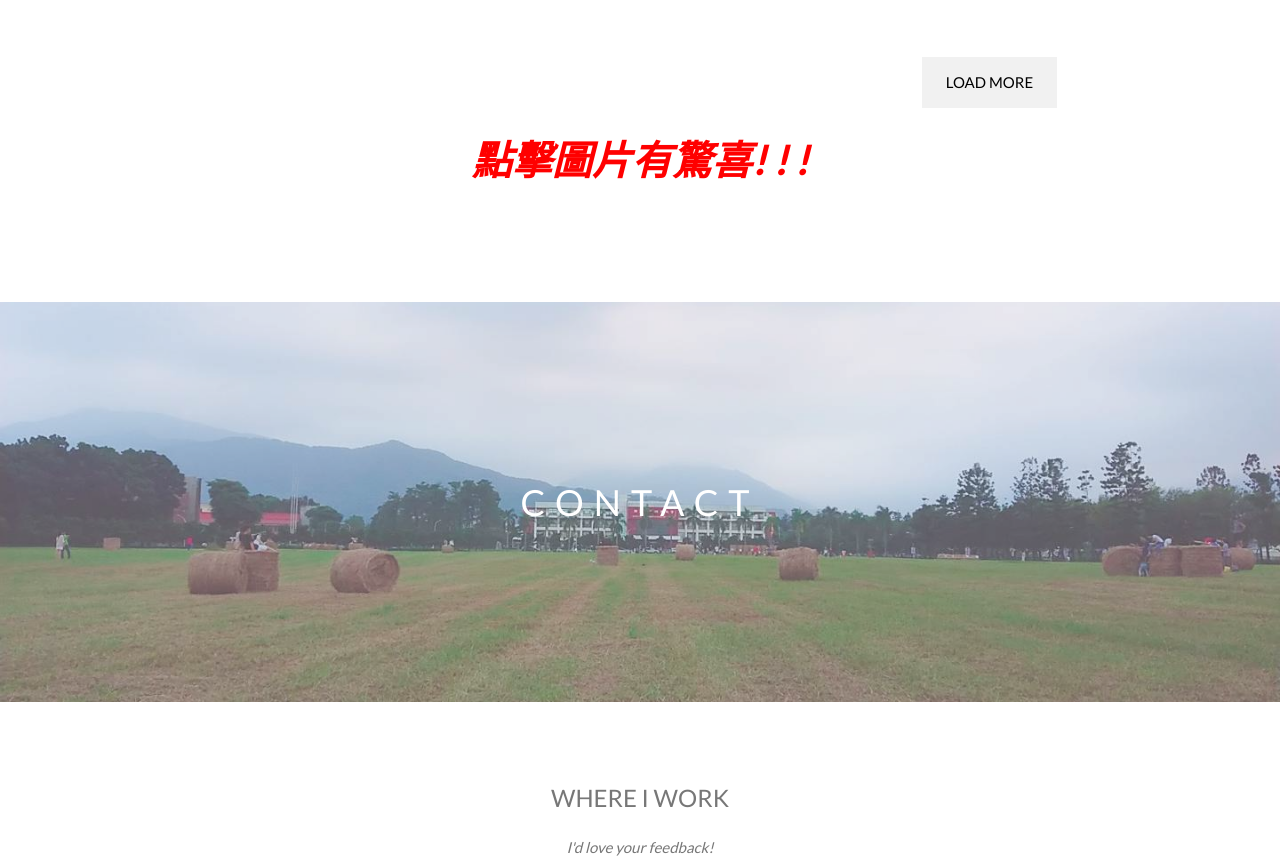
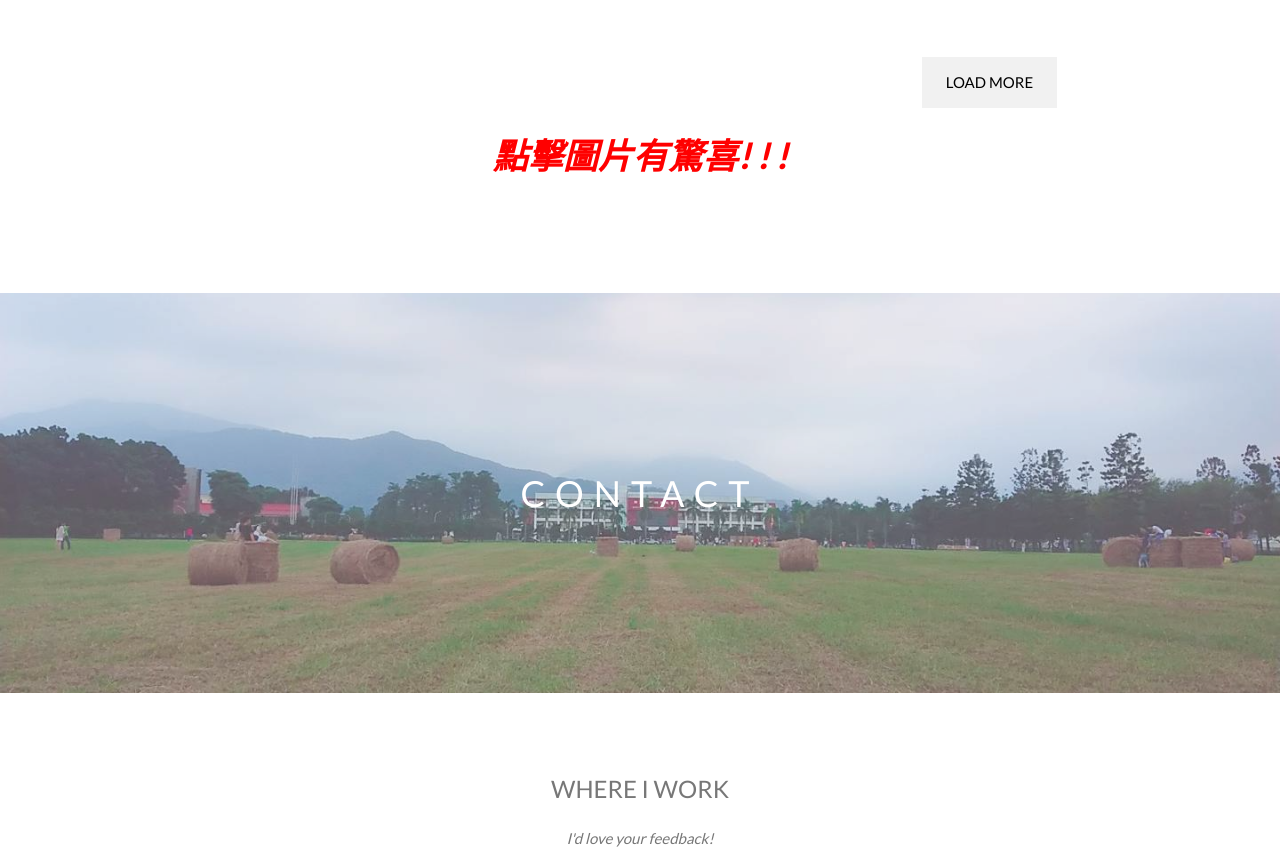
Before and after one commit to summer890516/thefirst, a plain HTML site: page index.html in a window 1280 px wide. Shown: the part 2843-3708 px from the top of the page. Drawn offline with nearby package versions, Linux system fonts and the light colour scheme.

Commit message:
Update index.html

```diff
--- a/index.html
+++ b/index.html
@@ -73,7 +73,7 @@
 
     ab {
         color: red;
-        font-size: 40px
+        font-size: 35px
     }
 
     cd {
```
